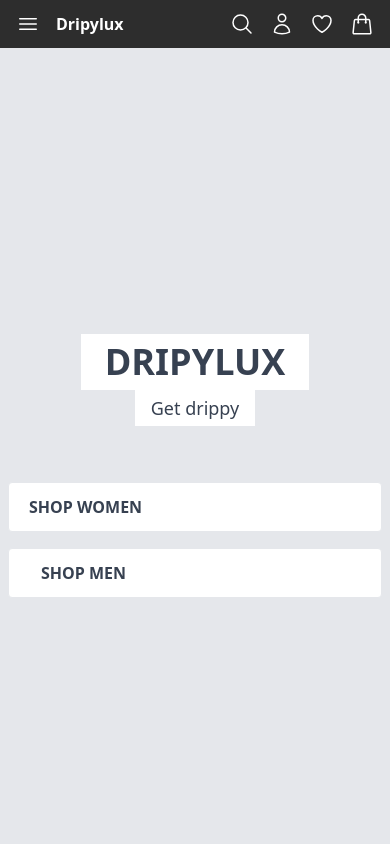
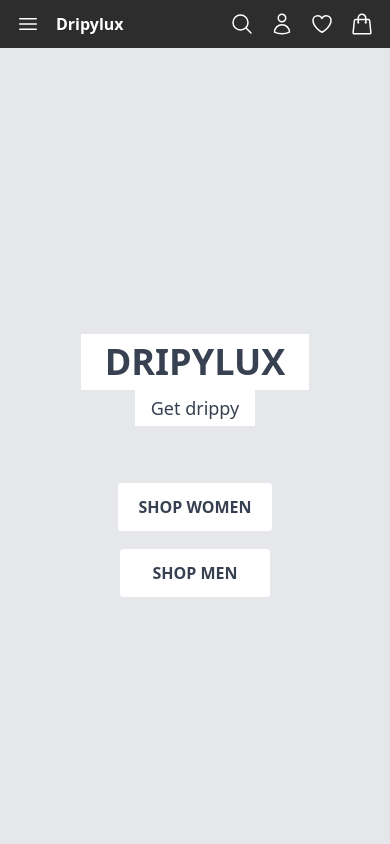
Before and after one commit to gebrieldejene2/new-drip, a React (Vite) app: page / in a window 390 px wide. Shown: the top 844 px of the page. Built offline with nearby package versions, Linux system fonts and the light colour scheme.

Commit message:
style: Update styles in home and product pages
Update font and layout styles in home and product pages.

```diff
--- a/src/pages/home.jsx
+++ b/src/pages/home.jsx
@@ -8,7 +8,7 @@ export default function Home() {
           DRIPYLUX
         </h1>
         <p className="px-4 py-1 bg-white font-heading text-lg">Get drippy</p>
-        <div className="font-bold flex flex-col md:flex-row flex-wrap justify-evenly w-full mt-12">
+        <div className="font-bold w-full flex flex-col md:flex-row flex-wrap justify-evenly items-center mt-12">
           <Link
             to={"/women"}
             className="bg-white hover:scale-105 px-5 py-3 m-2 border rounded dark:text-gray-50 dark:border-gray-700"
--- a/src/pages/product.jsx
+++ b/src/pages/product.jsx
@@ -46,7 +46,7 @@ export default function Product() {
           />
         </div>
         <div className="">
-          <h1 className="text-2xl font-bold mb-4 text-gray-900 md:text-3xl">
+          <h1 className="text-2xl font-bold mb-2 text-gray-900 md:text-3xl">
             {product.name}
           </h1>
           <p className="mb-4 text-gray-900 md:mb-6">{product.description}</p>
```
